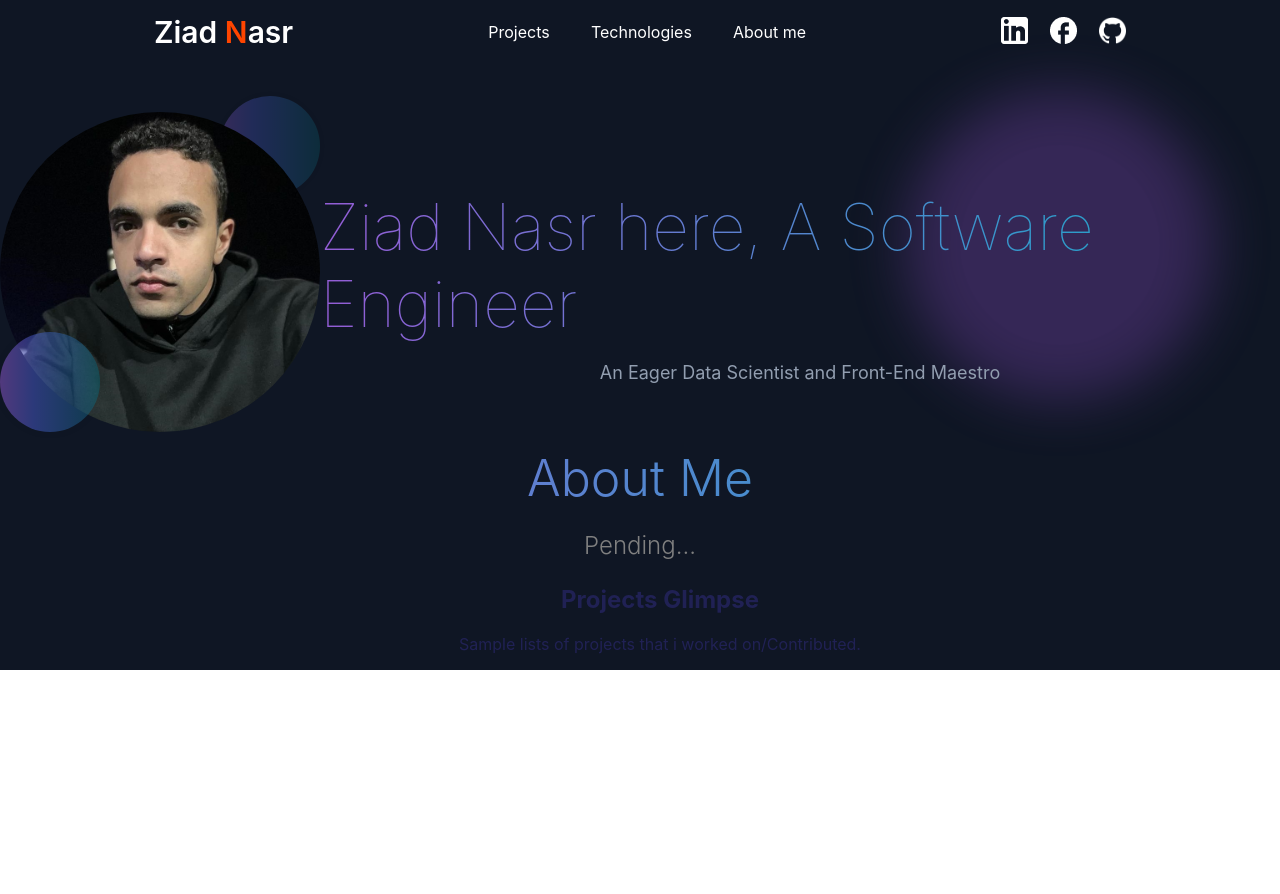
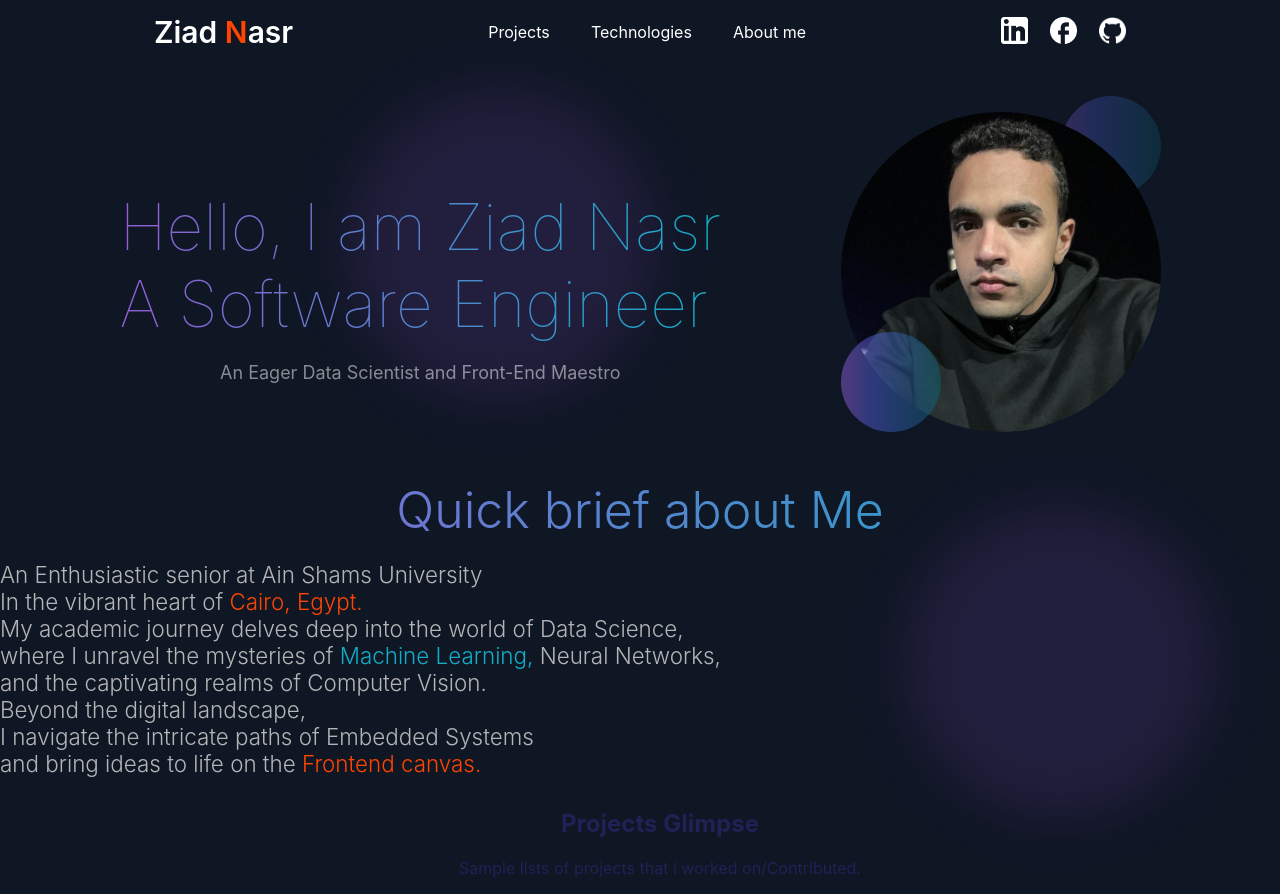
Before and after one commit to Ziad-Nasr/Web-Port, a React (Create React App) app: page / in a window 1280 px wide. Before the commit the page ends 800 px from the top, so only its background shows below. Built offline with nearby package versions, Linux system fonts and the light colour scheme.

Commit message:
About me initials

```diff
--- a/src/AboutMe/AboutMe.css
+++ b/src/AboutMe/AboutMe.css
@@ -3,20 +3,20 @@
   font-size: 16px;
   font-weight: 400;
   line-height: 1.5;
-  margin-bottom: 1rem;
-  margin-top: 1rem;
+  margin-bottom: 2rem;
+  margin-top: 3rem;
   text-align: center;
 }
 
 .AboutMeTitle {
   font-size: 50px;
-  font-weight: bold;
+  font-weight: 300;
+
   background: linear-gradient(270deg, #13ADC7 0%, #6978D1 66.67%, #945DD6 100%);
   -webkit-background-clip: text;
   -webkit-text-fill-color: transparent;
   background-clip: text;
   -webkit-text-fill-color: transparent;
-  font-weight: 300;
   line-height: 1.2;
   margin-bottom: 1rem;
   margin-top: 1rem;
@@ -24,11 +24,29 @@
 }
 
 .AboutMeText{
-    font-size: 1.5rem;
+    font-size: 1.4rem;
     font-weight: 300;
     line-height: 1.2;
     margin-bottom: 1rem;
     margin-top: 1rem;
     text-align: center;
-    color: gray;
+    color: rgb(198, 198, 198, 0.9);
+    justify-content: flex-start;
+    text-align: start;
+    position: relative;
 }
+.Orange{
+    color: #ff4500;
+}
+.Blue{
+    color: #13ADC7;
+}
+
+.Dust{
+    border-radius: 50%;
+    position: absolute;
+    top: 0;
+    right: 20rem;
+    z-index: 0;
+    opacity: 0.3;
+}
--- a/src/AboutMe/AboutMe.jsx
+++ b/src/AboutMe/AboutMe.jsx
@@ -1,15 +1,25 @@
 import React from "react";
 import "./AboutMe.css";
-
+import Dust
+ from "../Components/Dust";
 export default function AboutMe() {
     return (
         <div className="AboutMeBody">
             <div>
-                <h1 className="AboutMeTitle">About Me</h1>
+                <h1 className="AboutMeTitle">Quick brief about Me</h1>
             </div>
             <div className="AboutMeText">
+                <div className="Dust">
+                        <Dust />
+                    </div>
                 <p>
-                    Pending...
+                An Enthusiastic senior at Ain Shams University<br/> In the vibrant heart of<span className="Orange"> Cairo, Egypt.</span><br/>
+                My academic journey delves deep into the world of Data Science,<br/>
+                where I unravel the mysteries of <span className="Blue">Machine Learning,</span> Neural Networks,<br/>
+                and the captivating realms of Computer Vision.<br/>
+                Beyond the digital landscape, <br/>
+                I navigate the intricate paths of Embedded Systems<br/>
+                and bring ideas to life on the <span className="Orange">Frontend canvas.</span>
                 </p>
             </div>
         </div>
--- a/src/Landing/Landing.css
+++ b/src/Landing/Landing.css
@@ -30,7 +30,7 @@
     top: 0;
     right: 20rem;
     z-index: 0;
-    opacity: 0.6;
+    opacity: 0.3;
 }
 .WelcomeTitle{
     z-index: 1;
@@ -94,10 +94,9 @@
 }
 .Subtitle{
     font-size: 18px;
-    color: #929EB0;
+    color: rgba(255, 255, 255, 0.501);
     margin: 0px 0px 0px 0px ;
     display: flex;
     flex-direction: row;
-    justify-content: start;
-    /* text-align: start; */
+    justify-content: flex-start;
 }
--- a/src/Landing/Landing.jsx
+++ b/src/Landing/Landing.jsx
@@ -9,20 +9,20 @@ function Landing() {
     return (
         <div className="body">
             <div className="Welcome">
-            <div className="image-container">
-                <div className="circular-gradient"></div>
-                <img src={Me} alt="My Picture" className="Me"/>
-                <div className="circular-gradient-behind"></div>
-            </div>
                 <div className="WelcomeRight">
                     <div className="Dust">
                         <Dust />
                     </div>
                     <div className="WelcomeText">
-                        <h1 className="WelcomeTitle">Ziad Nasr here, A Software Engineer</h1>
+                        <h1 className="WelcomeTitle">Hello, I am Ziad Nasr<br/> A Software Engineer</h1>
                         <p className="Subtitle"> An Eager Data Scientist and Front-End Maestro</p>
                     </div>
                 </div>
+            <div className="image-container">
+                <div className="circular-gradient"></div>
+                <img src={Me} alt="MyPicture" className="Me"/>
+                <div className="circular-gradient-behind"></div>
+            </div>
             </div>
             <div className="Projects">
                 <AboutMe />
```
